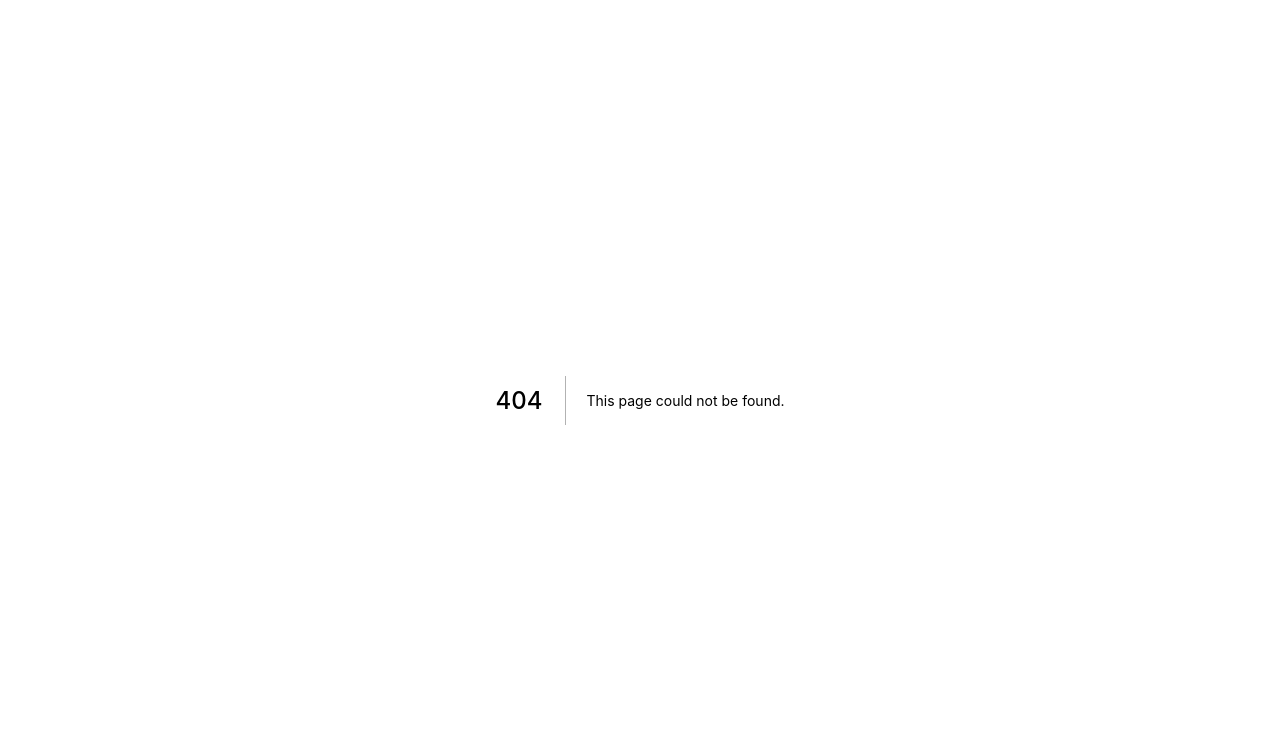
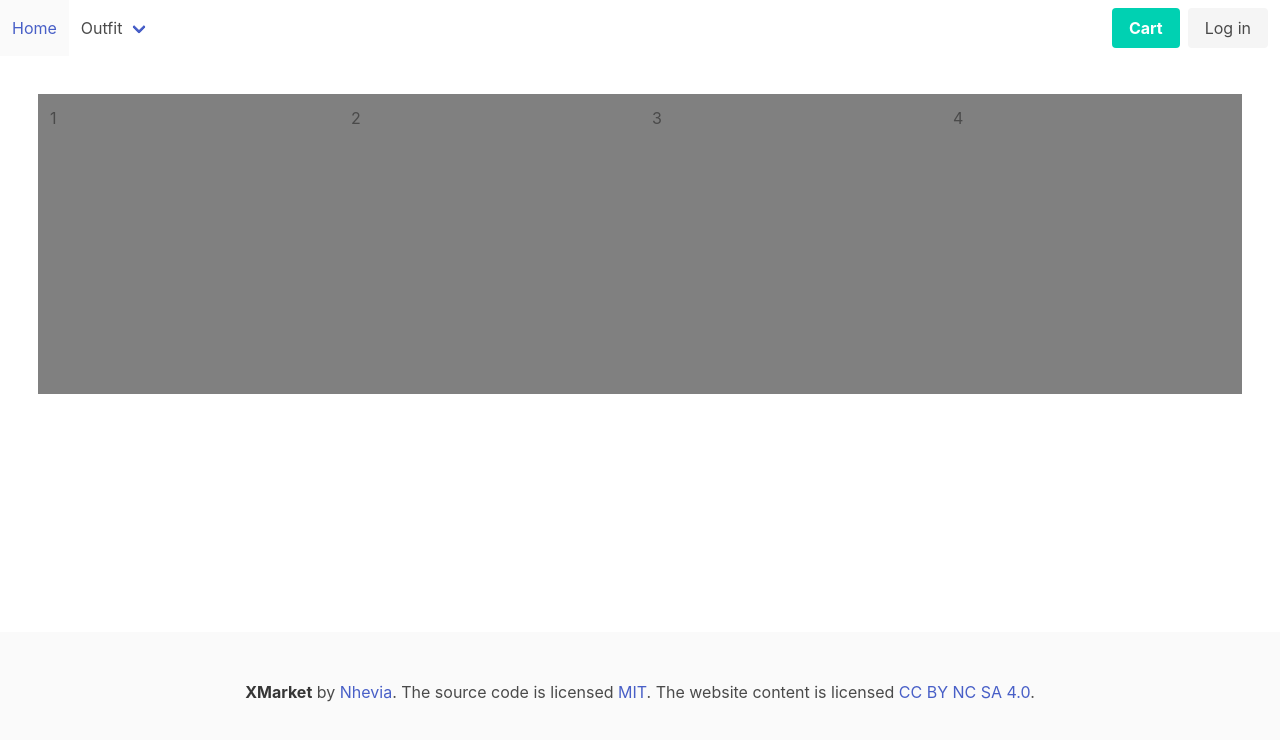
Before and after one commit to nhevia/xmarket, a Next.js app: page /products in a window 1280 px wide. Before the commit this address had no page. Shown: the top 740 px of the page. Built offline with nearby package versions, Linux system fonts and the light colour scheme.

Commit message:
Site layout and products page (#1)
* install and configure bulma

* footer and navbar layout

* products page layout

```diff
--- /dev/null
+++ b/components/Layout/Footer.tsx
@@ -0,0 +1,22 @@
+import React from 'react';
+
+const Footer = () => {
+  return (
+    <footer className="footer">
+      <div className="content has-text-centered">
+        <p>
+          <strong>XMarket</strong> by <a href="https://nhevia.com">Nhevia</a>.
+          The source code is licensed
+          <a href="http://opensource.org/licenses/mit-license.php"> MIT</a>. The
+          website content is licensed{' '}
+          <a href="http://creativecommons.org/licenses/by-nc-sa/4.0/">
+            CC BY NC SA 4.0
+          </a>
+          .
+        </p>
+      </div>
+    </footer>
+  );
+};
+
+export default Footer;
--- /dev/null
+++ b/components/Layout/Layout.tsx
@@ -0,0 +1,15 @@
+import React from 'react';
+import Navbar from './Navbar';
+import Footer from './Footer';
+
+const Layout = ({ children }) => {
+  return (
+    <>
+      <Navbar />
+      <main>{children}</main>
+      <Footer />
+    </>
+  );
+};
+
+export default Layout;
--- /dev/null
+++ b/components/Layout/Navbar.tsx
@@ -0,0 +1,51 @@
+import React from 'react';
+import Link from 'next/link';
+import { useRouter } from 'next/router';
+
+const Navbar = () => {
+  const router = useRouter();
+  return (
+    <nav className="navbar" role="navigation" aria-label="main navigation">
+      <div className="navbar-menu">
+        <div className="navbar-start">
+          <Link href="/">
+            <a className="navbar-item">Home</a>
+          </Link>
+
+          <div
+            className="navbar-item has-dropdown is-hoverable"
+            key={router.pathname}
+          >
+            <a className="navbar-link">Outfit</a>
+
+            <div className="navbar-dropdown">
+              <Link href="/products">
+                <a className="navbar-item">T-shirts</a>
+              </Link>
+              <Link href="/">
+                <a className="navbar-item">Pants</a>
+              </Link>
+              <a className="navbar-item">Sweatshirts</a>
+              <a className="navbar-item">Shoes</a>
+              <hr className="navbar-divider" />
+              <a className="navbar-item">New Arrivals</a>
+            </div>
+          </div>
+        </div>
+
+        <div className="navbar-end">
+          <div className="navbar-item">
+            <div className="buttons">
+              <a className="button is-primary">
+                <strong>Cart</strong>
+              </a>
+              <a className="button is-light">Log in</a>
+            </div>
+          </div>
+        </div>
+      </div>
+    </nav>
+  );
+};
+
+export default Navbar;
--- a/package.json
+++ b/package.json
@@ -1,5 +1,5 @@
 {
-  "name": "xscaffold",
+  "name": "xmarket",
   "version": "0.1.0",
   "private": true,
   "scripts": {
@@ -11,6 +11,7 @@
     "docs": "sdoc --file components"
   },
   "dependencies": {
+    "bulma": "^0.9.4",
     "next": "12.1.6",
     "react": "18.2.0",
     "react-dom": "18.2.0"
@@ -27,6 +28,7 @@
     "eslint": "8.17.0",
     "eslint-config-next": "12.1.6",
     "jest": "^28.1.1",
+    "sass": "^1.52.3",
     "typescript": "4.7.3"
   }
 }
--- a/pages/_app.tsx
+++ b/pages/_app.tsx
@@ -1,8 +1,14 @@
 import '../styles/globals.css';
+import '../styles/bulma-variables.scss';
 import type { AppProps } from 'next/app';
+import Layout from '../components/Layout/Layout';
 
 function MyApp({ Component, pageProps }: AppProps) {
-  return <Component {...pageProps} />;
+  return (
+    <Layout>
+      <Component {...pageProps} />
+    </Layout>
+  );
 }
 
 export default MyApp;
--- /dev/null
+++ b/pages/products/index.tsx
@@ -0,0 +1,34 @@
+import React from 'react';
+
+const Products = () => {
+  return (
+    <div className="columns is-mobile is-multiline">
+      <div
+        className="column"
+        style={{ minWidth: 300, minHeight: 300, background: 'grey' }}
+      >
+        1
+      </div>
+      <div
+        className="column"
+        style={{ minWidth: 300, minHeight: 300, background: 'grey' }}
+      >
+        2
+      </div>
+      <div
+        className="column"
+        style={{ minWidth: 300, minHeight: 300, background: 'grey' }}
+      >
+        3
+      </div>
+      <div
+        className="column"
+        style={{ minWidth: 300, minHeight: 300, background: 'grey' }}
+      >
+        4
+      </div>
+    </div>
+  );
+};
+
+export default Products;
--- /dev/null
+++ b/styles/bulma-variables.scss
@@ -0,0 +1,8 @@
+@import 'bulma/sass/utilities/_all.sass';
+@import 'bulma/sass/layout/_all.sass';
+@import 'bulma/sass/elements/_all.sass';
+@import 'bulma/sass/components/_all.sass';
+@import 'bulma/sass/helpers/_all.sass';
+@import 'bulma/sass/base/_all.sass';
+@import 'bulma/sass/grid/_all.sass';
+@import 'bulma/sass/form/_all.sass';
--- a/styles/globals.css
+++ b/styles/globals.css
@@ -1,5 +1,12 @@
+#__next {
+  min-height: 100%;
+  display: flex;
+  flex-direction: column;
+}
+
 html,
 body {
+  height: 100%;
   padding: 0;
   margin: 0;
   font-family: -apple-system, BlinkMacSystemFont, Segoe UI, Roboto, Oxygen,
@@ -14,3 +21,12 @@ a {
 * {
   box-sizing: border-box;
 }
+
+main {
+  flex: 1;
+  padding: 50px;
+}
+
+footer {
+  margin-top: auto;
+}
```
Also changed, not shown: pages/index.tsx (+2 -5 lines), 2 other files (tests, documents, lock files or other folders).
